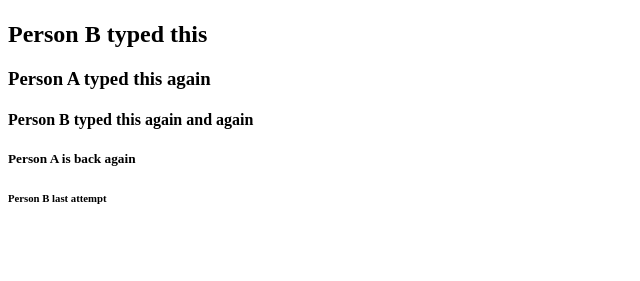
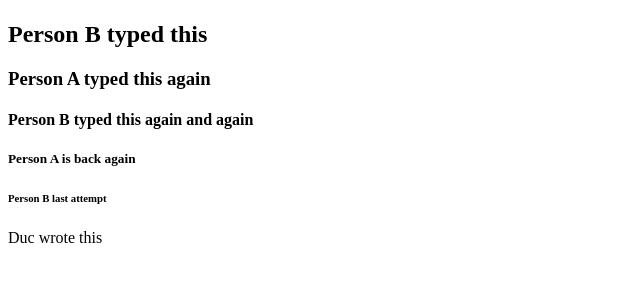
Before and after one commit to GurnekS/donut, a plain HTML site: page index.html in a window 1280 px wide. Shown: the part 59-340 px from the top of the page, without its empty margins (0-640 px from the left). Drawn offline with Linux system fonts and the light colour scheme.

Commit message:
duc's edit

```diff
--- a/index.html
+++ b/index.html
@@ -11,6 +11,7 @@
 <h4>Person B typed this again and again</h4>
 <h5>Person A is back again</h5>
 <h6> Person B last attempt</h6>
+<h7>Duc wrote this</h7>
 
 </body>
 </html>
```
